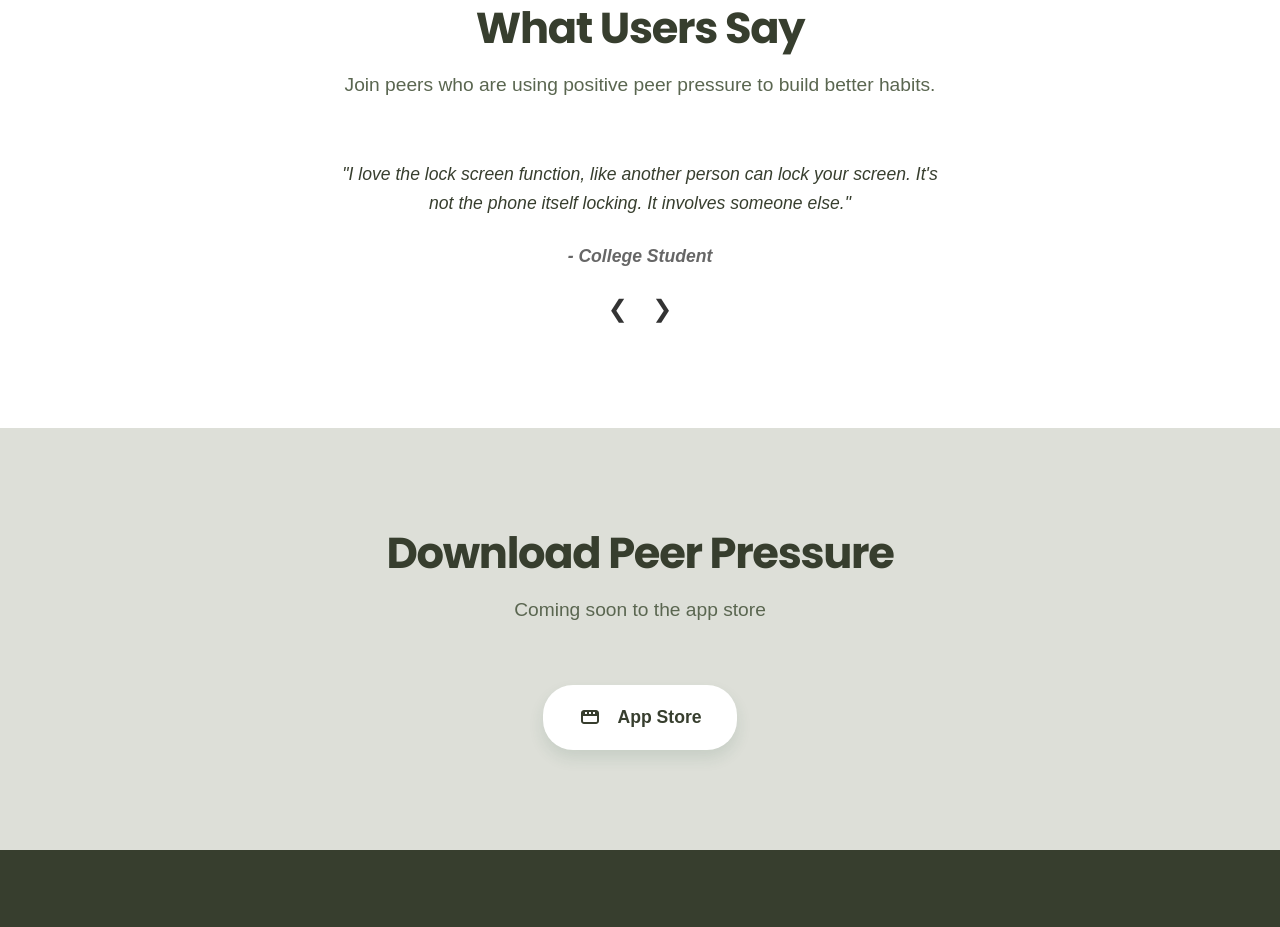
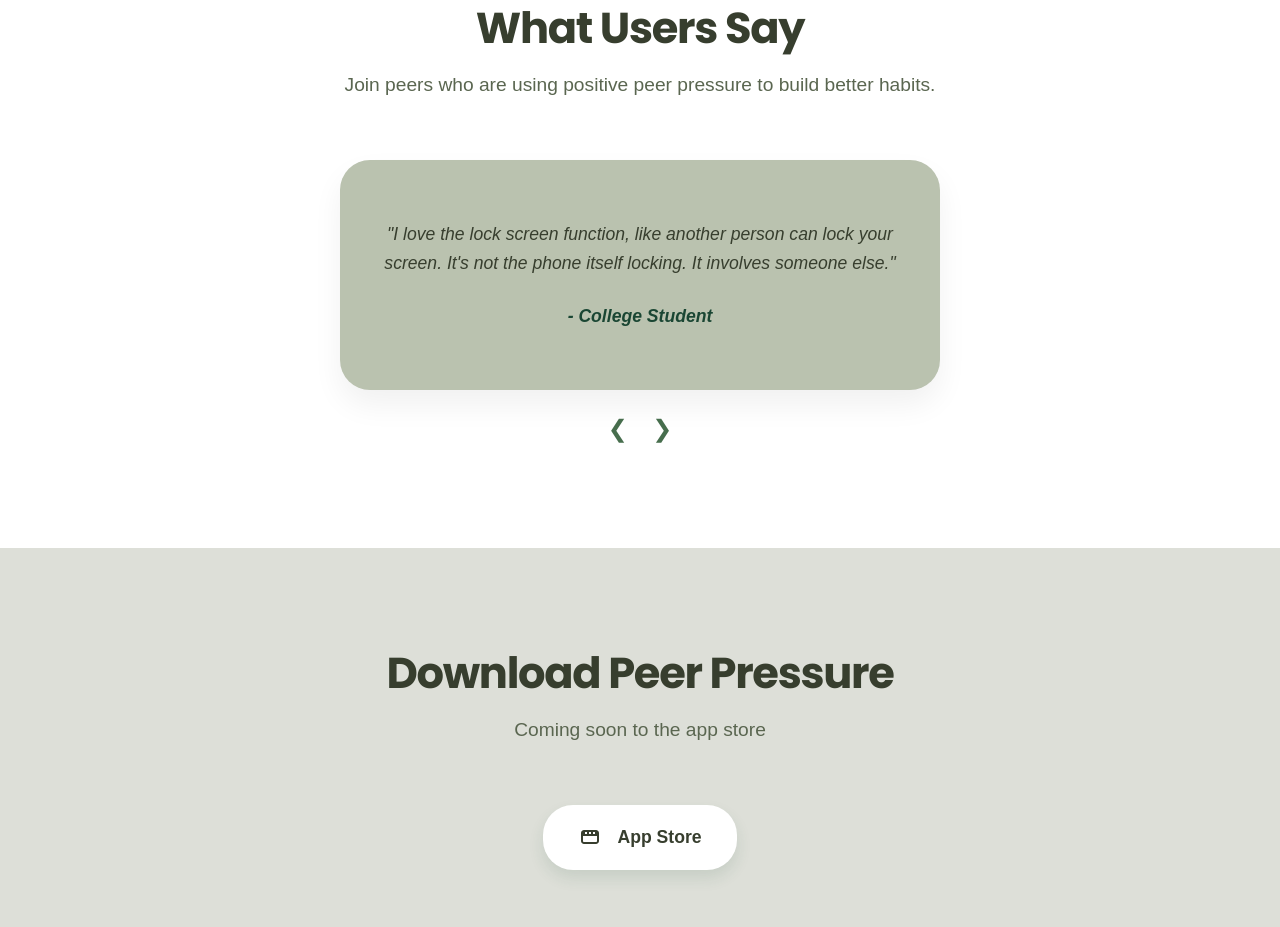
Before and after one commit to dkoh555/PeerPressure, a plain HTML site: page index.html in a window 1280 px wide. Shown: the part 4570-5497 px from the top of the page. Drawn offline with Linux system fonts and the light colour scheme; a web font is replaced by a local one.

Commit message:
Update index.html colors

```diff
--- a/index.html
+++ b/index.html
@@ -641,7 +641,7 @@
   text-align: center;
   font-style: italic;
   margin-top: 10px;
-  color: #666;
+  color: #1a4633;
 }
 
 .testimonial-controls {
@@ -654,12 +654,12 @@
   border: none;
   font-size: 1.5rem;
   cursor: pointer;
-  color: #333;
+  color: #476e4d;
   padding: 5px 10px;
 }
 
 .testimonial-controls button:hover {
-  color: #007bff;
+  color: #64a47d;
 }
 
     </style>
@@ -817,7 +817,7 @@
           <h2 class="section-title">What Users Say</h2>
           <p class="section-subtitle">Join peers who are using positive peer pressure to build better habits.</p>
 
-          <div class="testimonial-carousel">
+          <div class="testimonial-carousel testimonial-card">
             <div class="testimonial-slide active">
               <p class="testimonial-text">"I love the lock screen function, like another person can lock your screen. It's not the phone itself locking. It involves someone else."</p>
               <p class="testimonial-author">- College Student</p>
```
